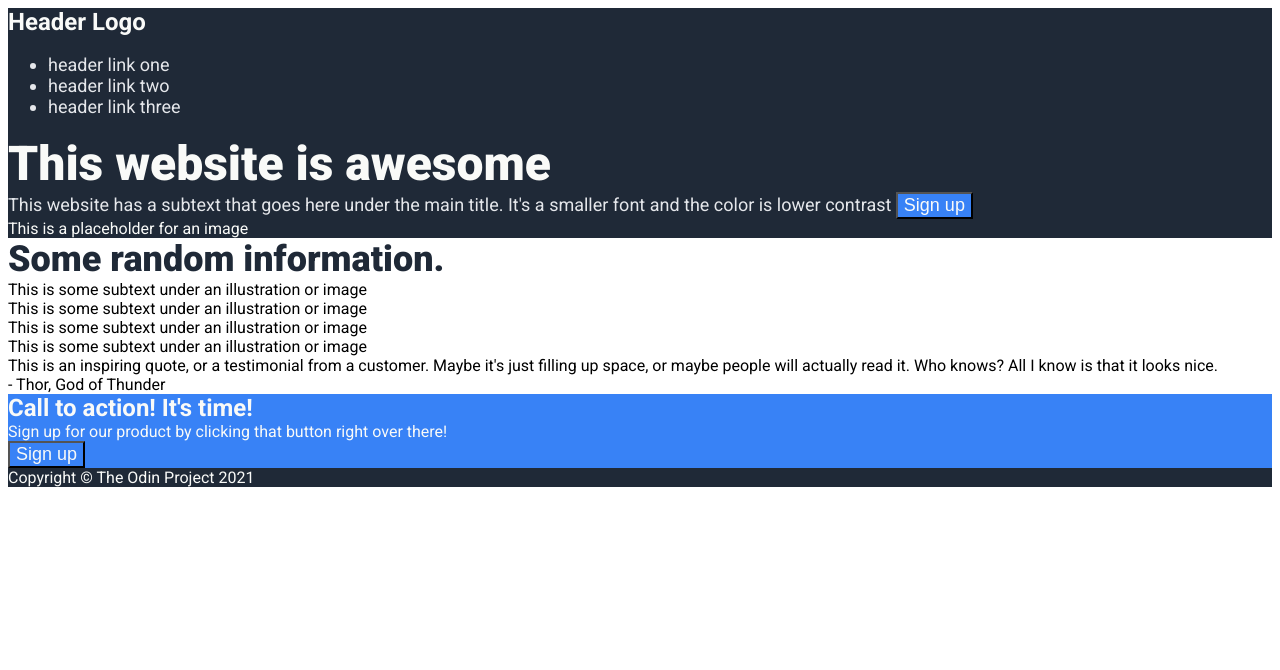
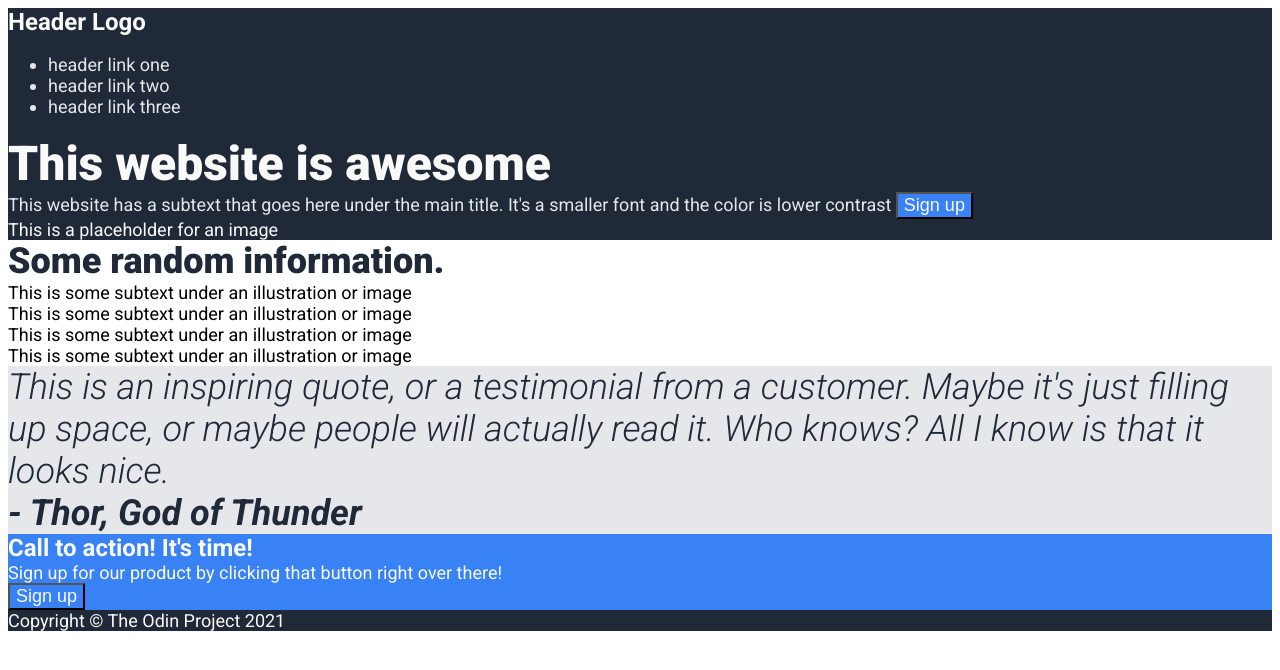
Before and after one commit to fablal/landing_page, a plain HTML site: page template.html in a window 1280 px wide. Drawn offline with Linux system fonts and the light colour scheme.

Commit message:
Add background and text color of quote

```diff
--- a/template.css
+++ b/template.css
@@ -1,8 +1,9 @@
-@import url('https://fonts.googleapis.com/css2?family=Roboto:ital,wght@0,400;0,700;0,900;1,300&display=swap');
+@import url('https://fonts.googleapis.com/css2?family=Roboto:ital,wght@0,400;0,700;0,900;1,300;1,700&display=swap');
 
 
 body {
     font-family: 'Roboto', sans-serif;
+    font-size: 18px;
 }
 
 .header,
@@ -19,7 +20,6 @@ body {
 .header-links,
 .header-content {
     color: #e5e7eb;
-    font-size: 18px;
 }
 
 .header-title {
@@ -49,3 +49,19 @@ button,
     font-size: 36px;
     font-weight: 900;
 }
+
+.info-card {
+    font-size: 18px;
+}
+
+.quote {
+    color: #1f2937;
+    font-size: 36px;
+    font-weight: lighter;
+    font-style: italic;
+    background-color: #e5e7eb;
+}
+
+.quote-author {
+    font-weight: 900;
+}
```
